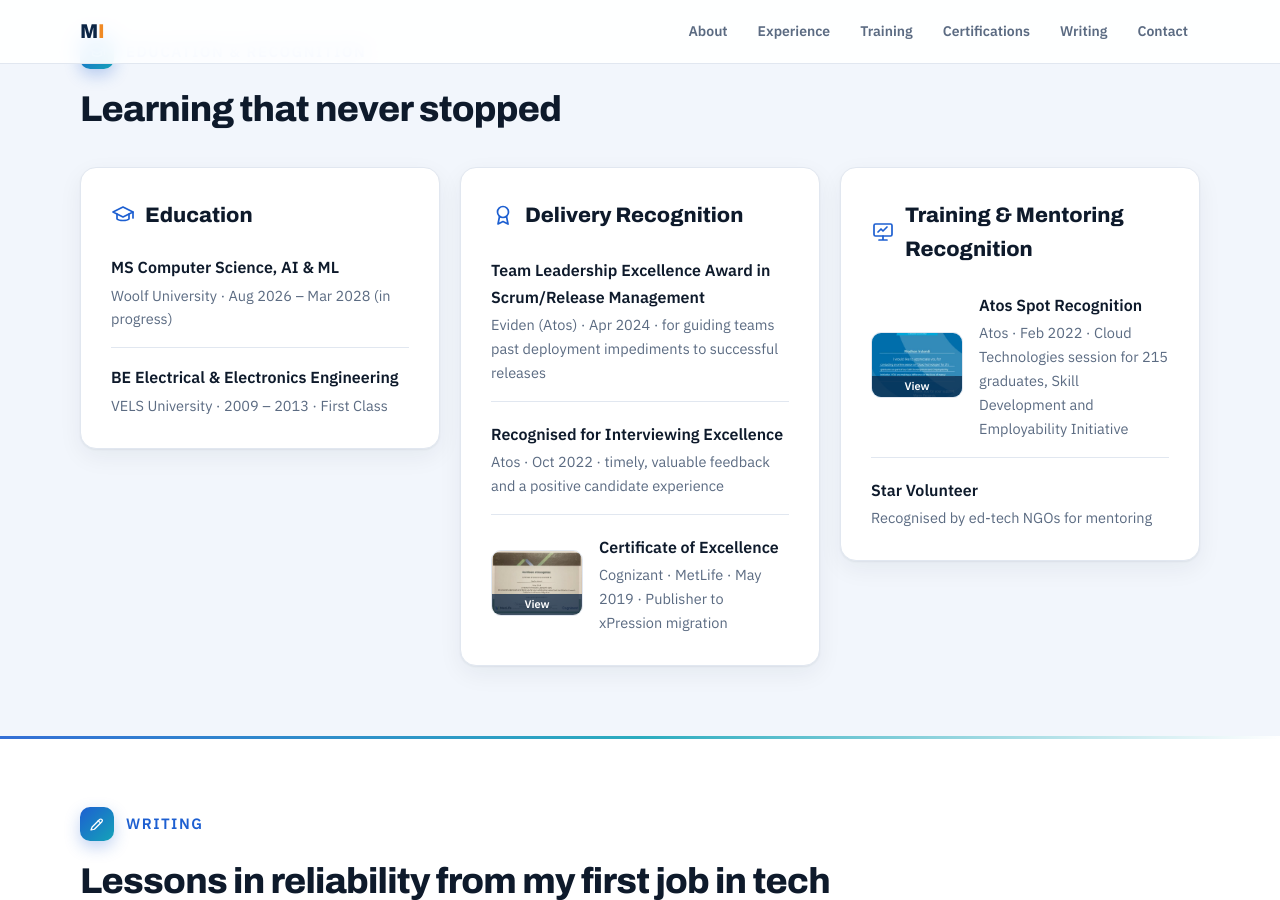
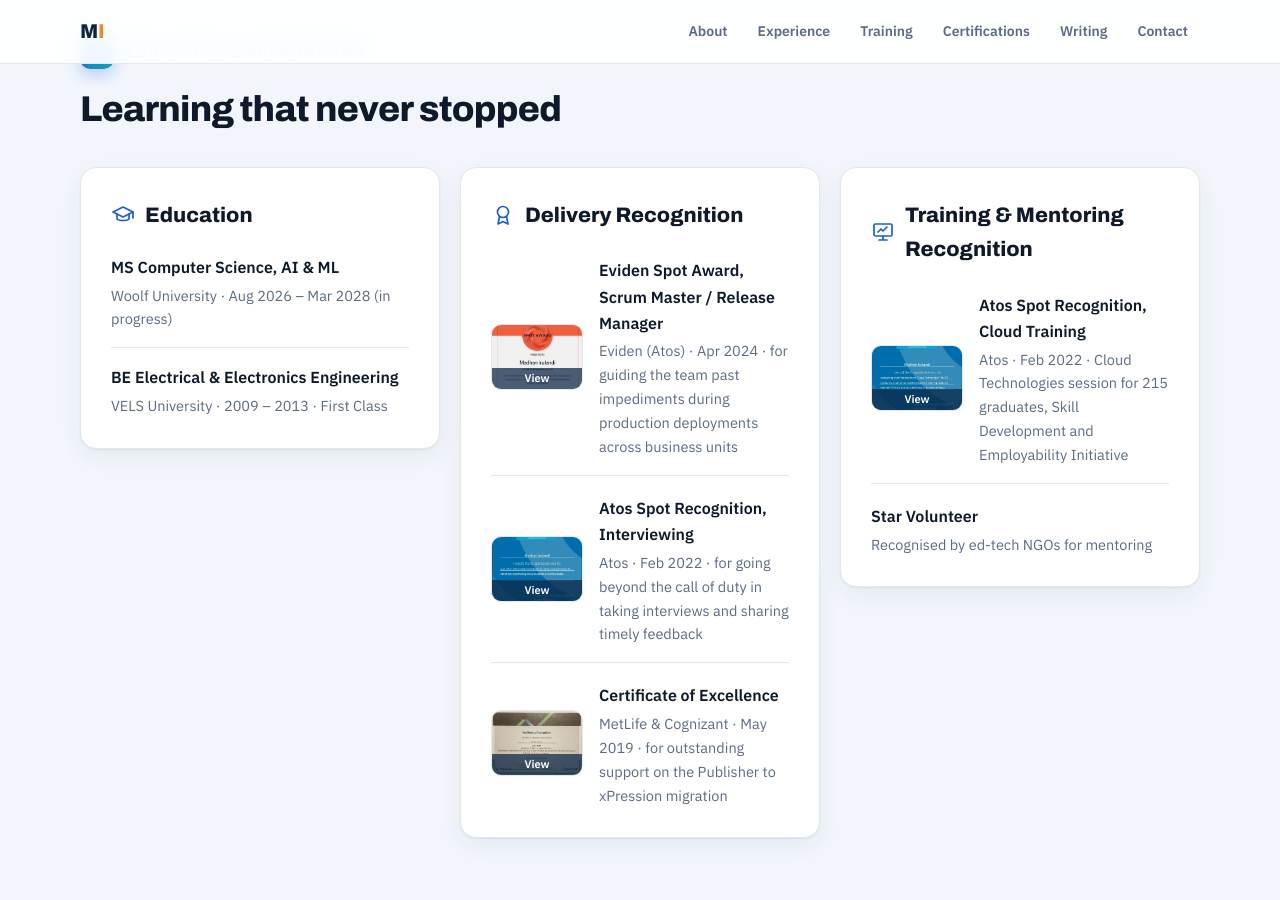
Before and after one commit to Madhan-I/Madhan-I.github.io, a Jekyll site: the page built from index.html, in a window 1280 px wide and 900 px high, scrolled down 8907 px. Built offline with Jekyll 4.4.1, drawn with Linux system fonts in a browser that asks for light colours.

Commit message:
Award certificates for all recognitions; correct interviewing award to Feb 2022
Co-Authored-By: Claude Opus 5.5 <noreply@anthropic.com>
Claude-Session: https://claude.ai/code/session_01MFRrTt7LBDdX57m85KHNGp

```diff
--- a/_data/profile.yml
+++ b/_data/profile.yml
@@ -463,17 +463,19 @@ award_groups:
   - group: Delivery Recognition
     icon: award
     items:
-      - title: Team Leadership Excellence Award in Scrum/Release Management
-        detail: Eviden (Atos) · Apr 2024 · for guiding teams past deployment impediments to successful releases
-      - title: Recognised for Interviewing Excellence
-        detail: Atos · Oct 2022 · timely, valuable feedback and a positive candidate experience
+      - title: Eviden Spot Award, Scrum Master / Release Manager
+        detail: Eviden (Atos) · Apr 2024 · for guiding the team past impediments during production deployments across business units
+        image: award-eviden.jpg
+      - title: Atos Spot Recognition, Interviewing
+        detail: Atos · Feb 2022 · for going beyond the call of duty in taking interviews and sharing timely feedback
+        image: award-interview.jpg
       - title: Certificate of Excellence
-        detail: Cognizant · MetLife · May 2019 · Publisher to xPression migration
+        detail: MetLife & Cognizant · May 2019 · for outstanding support on the Publisher to xPression migration
         image: award-excellence.jpg
   - group: Training & Mentoring Recognition
     icon: board
     items:
-      - title: Atos Spot Recognition
+      - title: Atos Spot Recognition, Cloud Training
         detail: Atos · Feb 2022 · Cloud Technologies session for 215 graduates, Skill Development and Employability Initiative
         image: award-spot.jpg
       - title: Star Volunteer
```
Also changed, not shown: assets/badges/award-eviden.jpg (added), assets/badges/award-excellence.jpg, assets/badges/award-interview.jpg (added), assets/badges/award-spot.jpg.
